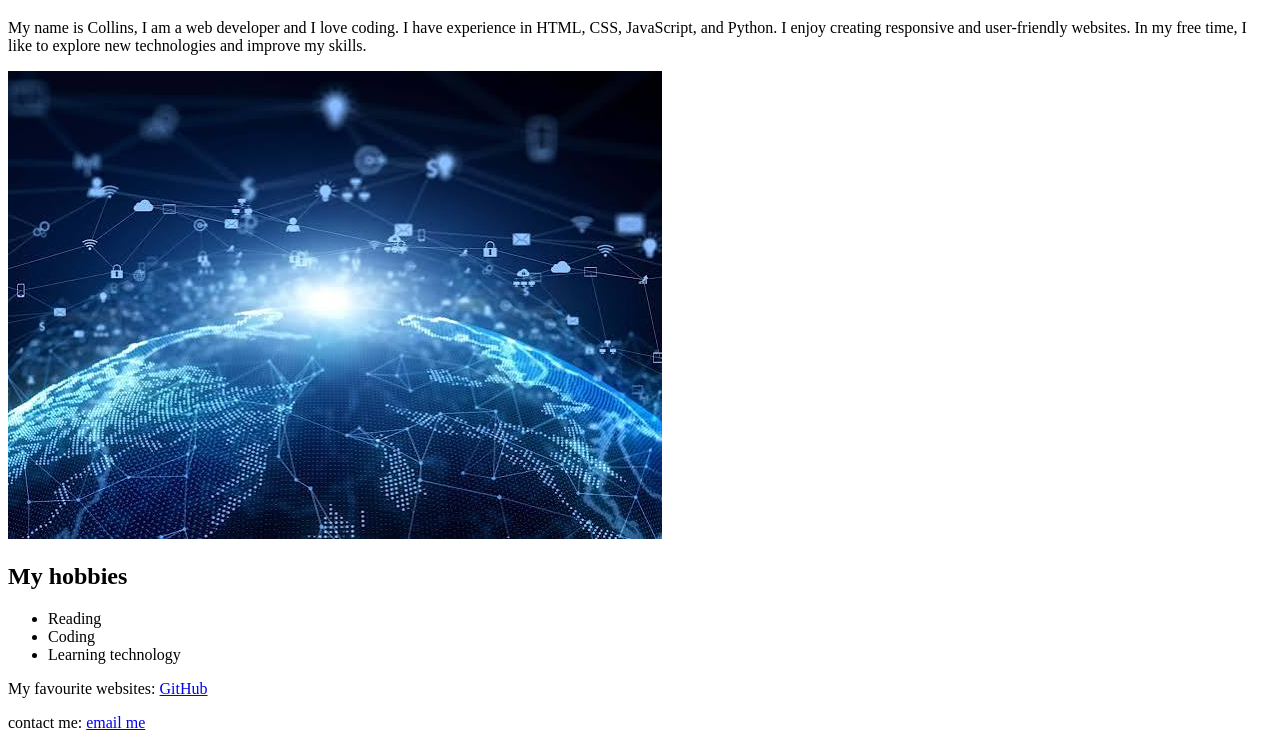
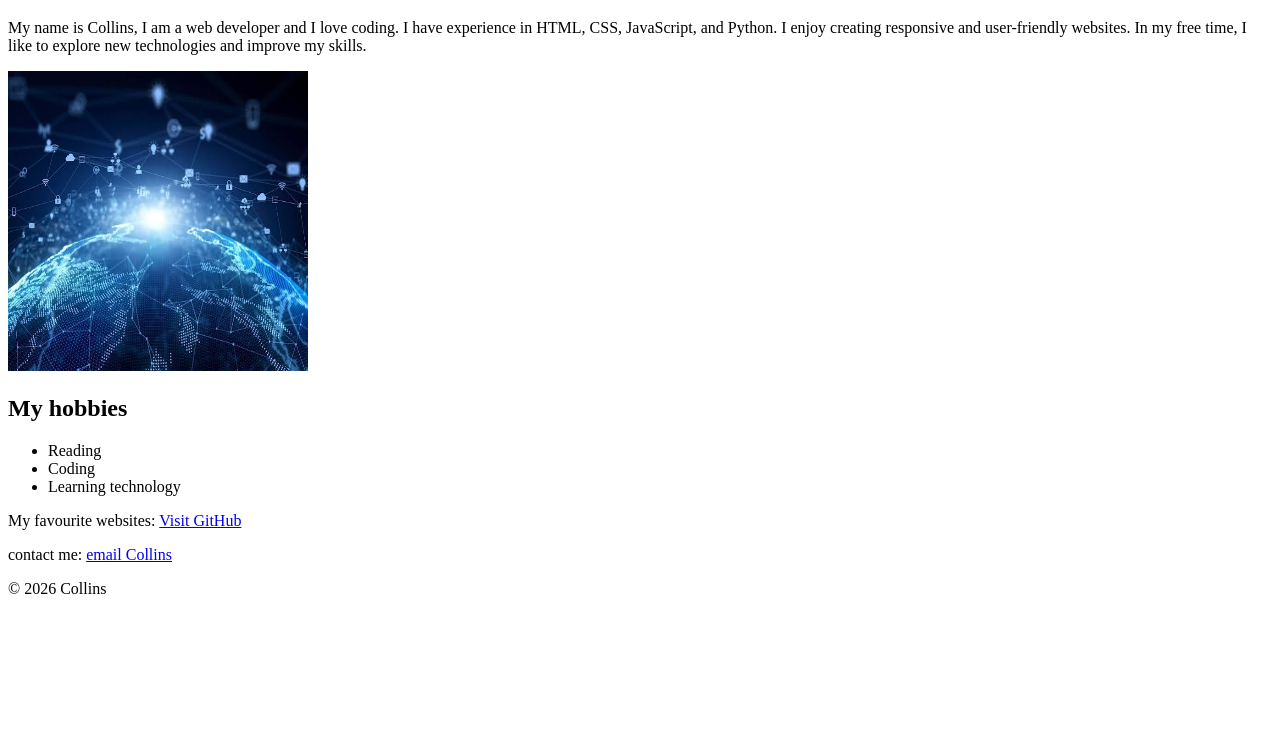
Before and after one commit to kole16/kole16-iyf-s11-week-1-your-github-kole16, a plain HTML site: page index.html in a window 1280 px wide. Shown: the part 61-809 px from the top of the page. Drawn offline with Linux system fonts and the light colour scheme.

Commit message:
Fix accessibility issues and update HTML

```diff
--- a/index.html
+++ b/index.html
@@ -1,16 +1,17 @@
 <!DOCTYPE html>
-<a<html lang="en">
+<html lang="en">
 <head>
     <meta charset="UTF-8">
     <meta http-equiv="X-UA-Compatible" content="IE=edge">
     <meta name="viewport" content="width=device-width, initial-scale=1.0">
-    <title>Document</title>
     <title>About me</title>
  </head>
- <body>
+ <body><header>
     <h1>Collins</h1>
+    </header>
+    <main>
     <p>My name is Collins, I am a web developer and I love coding. I have experience in HTML, CSS, JavaScript, and Python. I enjoy creating responsive and user-friendly websites. In my free time, I like to explore new technologies and improve my skills.</p>
-<img src="images.jpeg" alt="Tech image">
+<img src="images.jpeg" width="300" height="300" alt="Tech image">
 <h2> My hobbies</h2>
 <ul>
     <li>Reading</li>
@@ -18,8 +19,12 @@
     <li>Learning technology</li>
 </ul>
 <p> My favourite websites:
-    <a href="https://github.com">GitHub</a>
+    <a href="https://github.com">Visit GitHub</a>
 </p>
-<p>contact me: <a href="mailto:murangicollins444@gmail.com">email me</a></p>
+</main>
+<p>contact me: <a href="mailto:murangicollins444@gmail.com">email Collins</a></p>
+<footer>
+        <p>&copy; 2026 Collins</p>
+    </footer>
 </body>
 </html>
```
